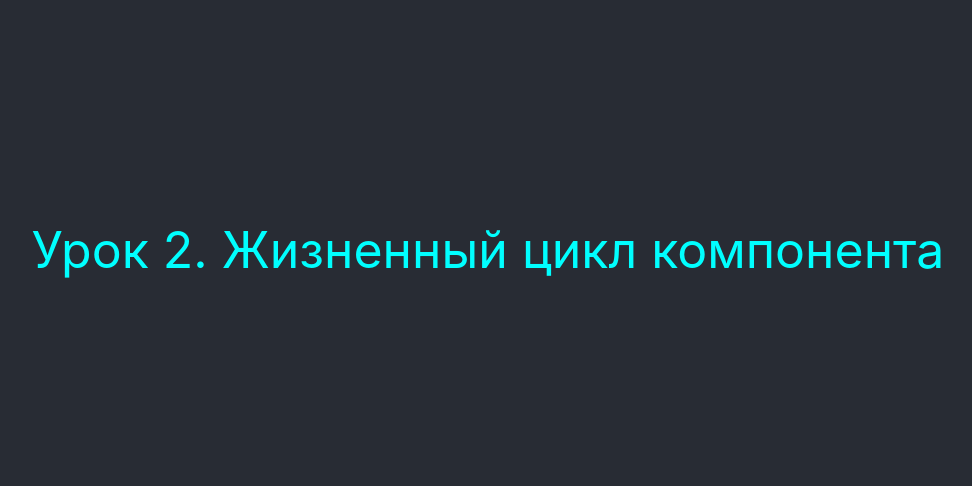
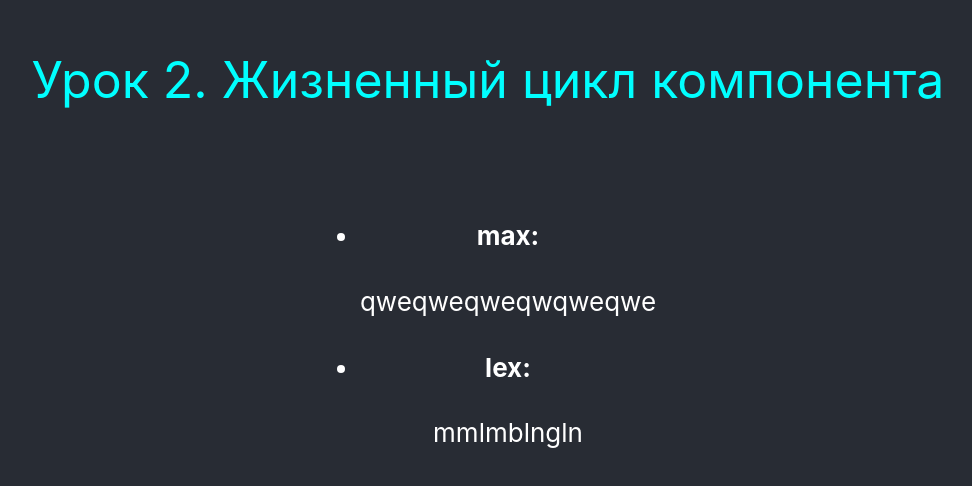
Before and after one commit to oJohnRock/gb-react, a React (Create React App) app: page / in a window 1280 px wide. Shown: the part 150-636 px from the top of the page, without its empty margins (152-1124 px from the left). Built offline with nearby package versions, Linux system fonts and the light colour scheme.

Commit message:
Задание 2

```diff
--- a/src/App.js
+++ b/src/App.js
@@ -5,12 +5,26 @@ import Message from "./Message";
 function App() {
     const messageText = "Урок 2. Жизненный цикл компонента";
 
-    const [messageList, setMessageList] = useState([]);
+    const [messageList, setMessageList] = useState([
+        { author: "max", text: "qweqweqweqwqweqwe" },
+        { author: "lex", text: "mmlmblngln" },
+    ]);
+    const list = messageList.map((el) => {
+        return (
+            <>
+                <li className="message__item">
+                    <h4 className="message__author">{el.author}:</h4>
+                    <p className="message__text">{el.text}</p>
+                </li>
+            </>
+        );
+    });
 
     return (
         <div className="App">
             <header className="App-header">
                 <Message messageText={messageText} />
+                <ul className="message__list">{list}</ul>
             </header>
         </div>
     );
```
